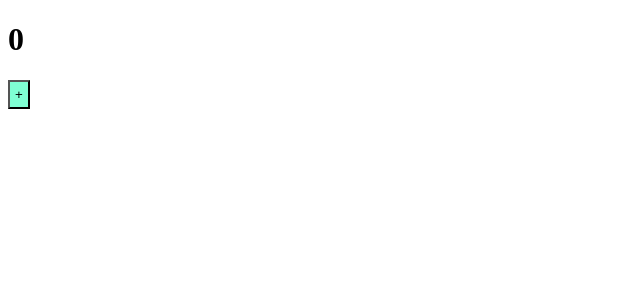
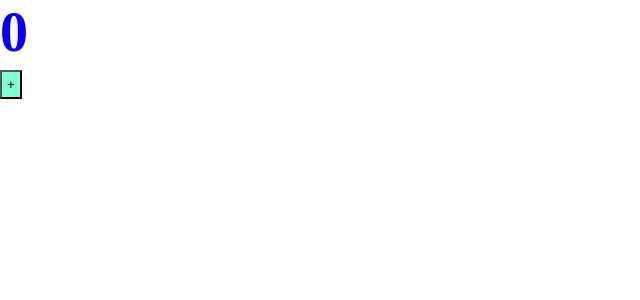
Before and after one commit to alyonagerasimova/news-project, a React app: page / in a window 1280 px wide. Shown: the top 300 px of the page, without its empty margins (0-640 px from the left). Built offline with nearby package versions, Linux system fonts and the light colour scheme.

Commit message:
css modules

```diff
--- a/package.json
+++ b/package.json
@@ -17,8 +17,9 @@
     "@types/react": "^17.0.39",
     "@types/react-dom": "^17.0.11",
     "@types/webpack": "^5.28.0",
+    "css-loader": "^6.6.0",
     "html-webpack-plugin": "^5.5.0",
-    "css-loader": "^6.6.0",
+    "mini-css-extract-plugin": "^2.7.6",
     "sass": "^1.49.9",
     "sass-loader": "^12.6.0",
     "style-loader": "^3.3.1",
--- /dev/null
+++ b/src/App.tsx
@@ -0,0 +1,13 @@
+import React from 'react';
+import Counter from "./components/Counter";
+import "./index.scss";
+
+const App = () => {
+    return (
+        <div className="app">
+            <Counter/>
+        </div>
+    );
+};
+
+export default App;
--- a/src/components/Counter.scss
+++ b/src/components/Counter.module.scss
@@ -1,4 +1,4 @@
-button{
+.btn{
   padding: 5px;
   background-color: aquamarine;
 }
--- a/src/components/Counter.tsx
+++ b/src/components/Counter.tsx
@@ -1,5 +1,5 @@
 import {useState} from 'react';
-import "./Counter.scss";
+import styles from "./Counter.module.scss";
 
 const Counter = () => {
     const [count, setCount] = useState(0);
@@ -11,7 +11,7 @@
     return (
         <div>
             <h1>{count}</h1>
-            <button onClick={increment}>
+            <button onClick={increment} className={styles.btn}>
                 +
             </button>
         </div>
--- /dev/null
+++ b/src/index.scss
@@ -0,0 +1,10 @@
+*{
+  margin: 0;
+  padding: 0;
+  box-sizing: border-box;
+}
+
+.app{
+  font-size: 28px;
+  color: blue;
+}
--- a/src/index.tsx
+++ b/src/index.tsx
@@ -1,7 +1,7 @@
 import {render} from "react-dom";
-import Counter from "./components/Counter";
+import App from "./App";
 
 render(
-    <Counter/>,
+    <App/>,
     document.getElementById("root")
 )
```
Also changed, not shown: src/global.d.ts (added, +7 -0 lines), 4 other files (tests, documents, lock files or other folders).
